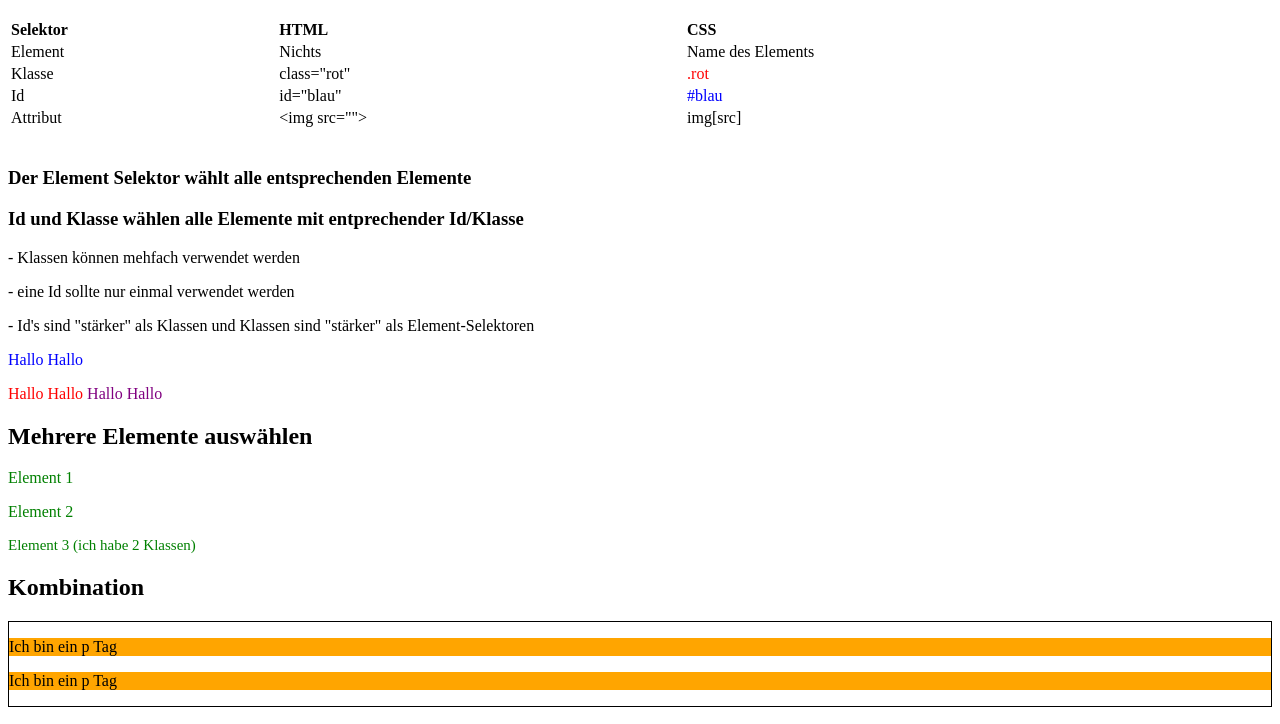
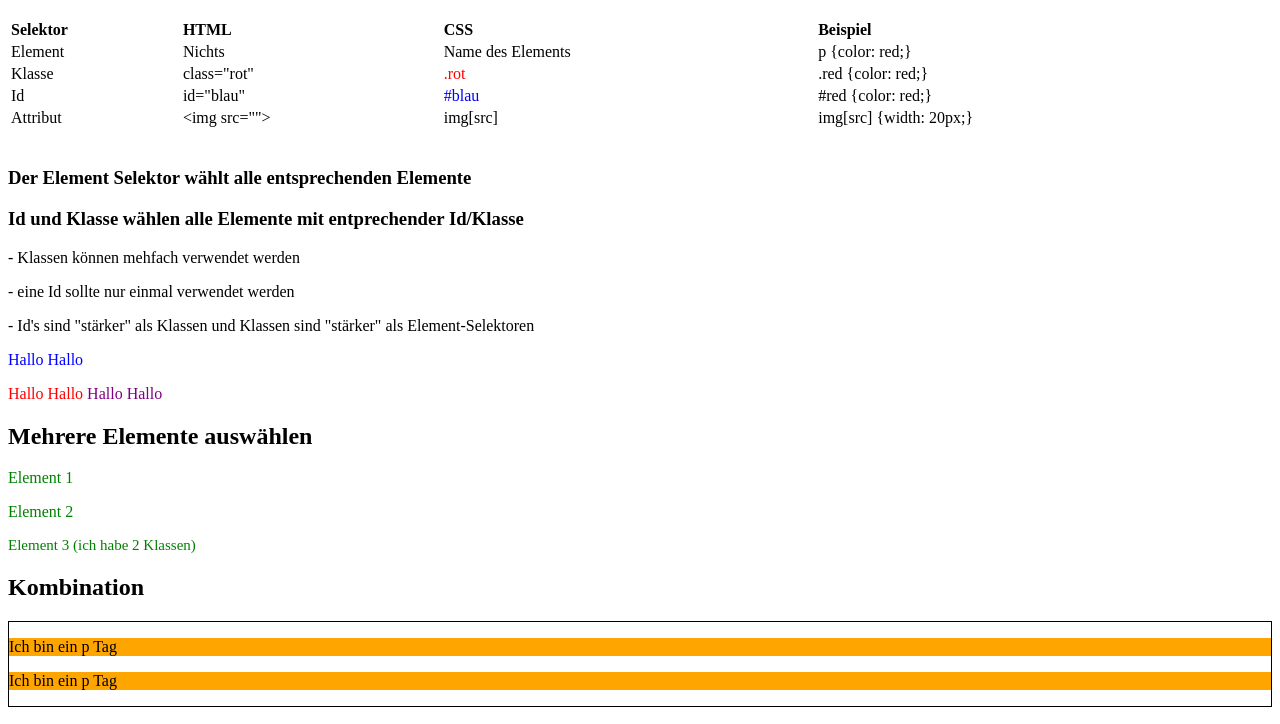
Before and after one commit to SorayaFerdani/ah-oh-html-css-tutorial, a plain HTML site: page selectors.html in a window 1280 px wide. Shown: the part 48-772 px from the top of the page. Drawn offline with Linux system fonts and the light colour scheme.

Commit message:
3 files modified

```diff
--- a/selectors.html
+++ b/selectors.html
@@ -13,27 +13,32 @@
 			<th>Selektor</th>
 			<th>HTML</th>
 			<th>CSS</th>
+			<th>Beispiel</th>
 
 		</tr>
 		<tr>
 			<td>Element</td>
 			<td>Nichts</td>
 			<td>Name des Elements</td>
+			<td>p {color: red;}
 		</tr>
 		<tr>
 			<td>Klasse</td>
 			<td>class="rot"</td>
 			<td class="red">.rot</td>
+			<td>.red {color: red;}
 		</tr>
 		<tr>
 			<td>Id</td>
 			<td>id="blau"</td>
 			<td id="blue">#blau</td>
+			<td>#red {color: red;}
 		</tr>
 		<tr>
 			<td>Attribut</td>
 			<td>&lt;img src=""&gt;</td>
 			<td>img[src]</td>
+			<td>img[src] {width: 20px;}
 		</tr>
 	</table>
 
```
Also changed, not shown: exercise-css.html (+1 -0 lines), index.html (+1 -1 lines).
